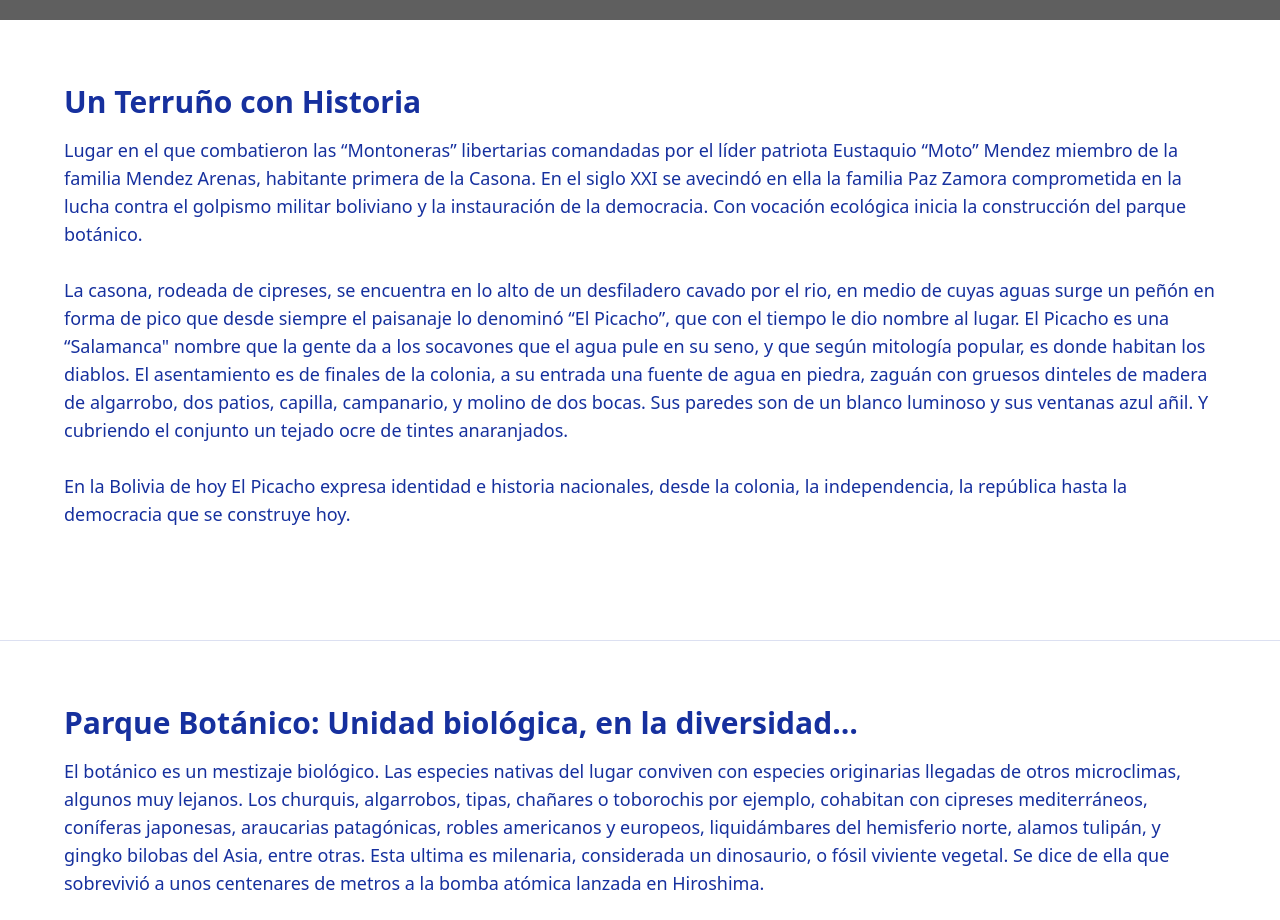
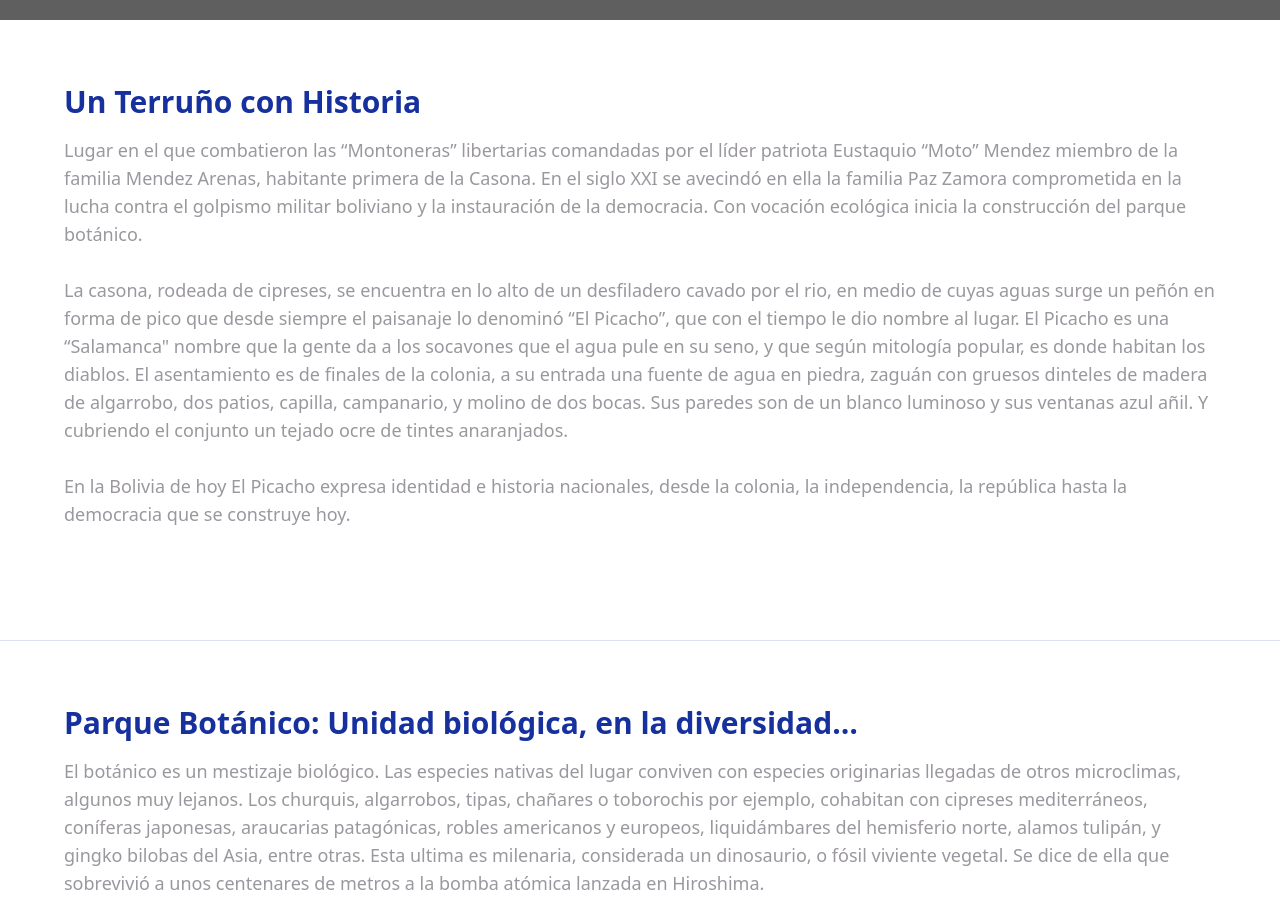
Before and after one commit to Algarrobal/el-picacho-landing, a React (Vite) app: page / in a window 1280 px wide. Shown: the part 780-1700 px from the top of the page. Built offline with nearby package versions, Linux system fonts and the light colour scheme; grey boxes are pictures that could not be loaded.

Commit message:
Text color change to color of algarrobo drip on mesa de piedra

```diff
--- a/src/App.jsx
+++ b/src/App.jsx
@@ -87,14 +87,14 @@ The latter is ancient—considered a living fossil, a botanical dinosaur. It is
 
       <section className="p-8 md:p-16 bg-white text-[#16309e] mb-12">
         <h2 className="text-3xl font-semibold mb-4">{t[lang].historyTitle}</h2>
-        <p className="text-lg whitespace-pre-line">{t[lang].historyText}</p>
+        <p className="text-lg whitespace-pre-line text-[#9b979e]">{t[lang].historyText}</p>
       </section>
 
       <hr className="border-t border-[#16309e]/15" />
 
       <section className="p-8 md:p-16 bg-white text-[#16309e] mb-12">
         <h2 className="text-3xl font-semibold mb-4">{t[lang].botanicTitle}</h2>
-        <p className="text-lg mb-6 whitespace-pre-line">{t[lang].botanicText}</p>
+        <p className="text-lg mb-6 whitespace-pre-line text-[#9b979e]">{t[lang].botanicText}</p>
         <div className="grid grid-cols-1 sm:grid-cols-2 md:grid-cols-3 gap-4">
           {images.map((src, i) => (
             <img
```
